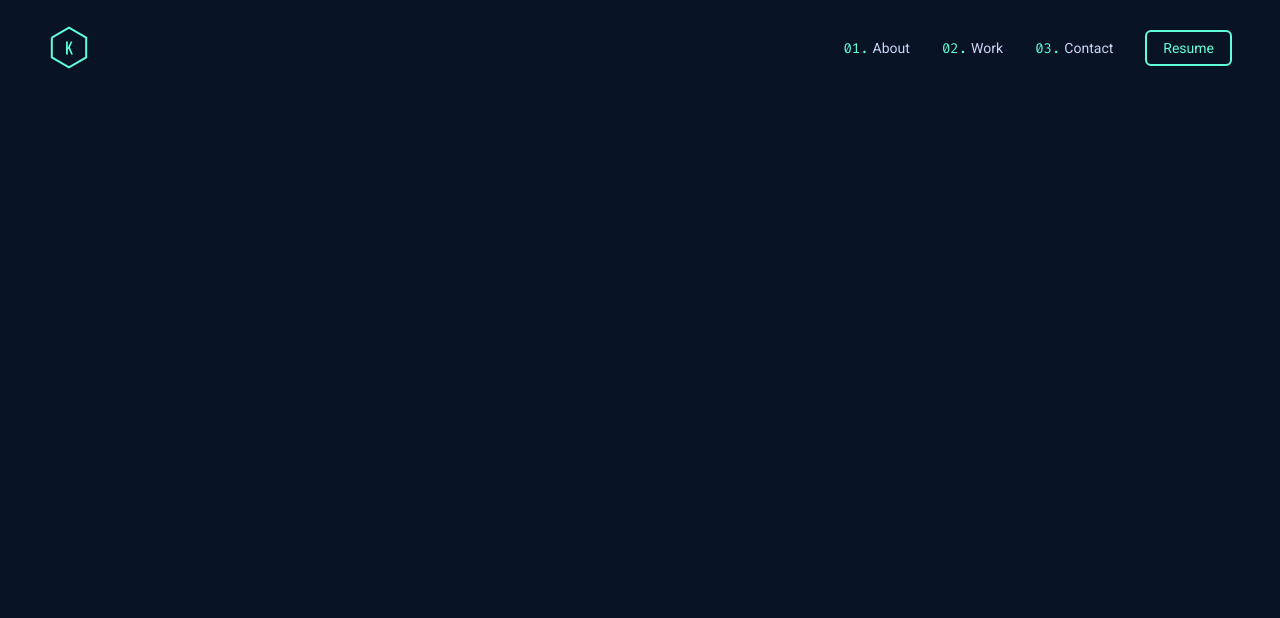
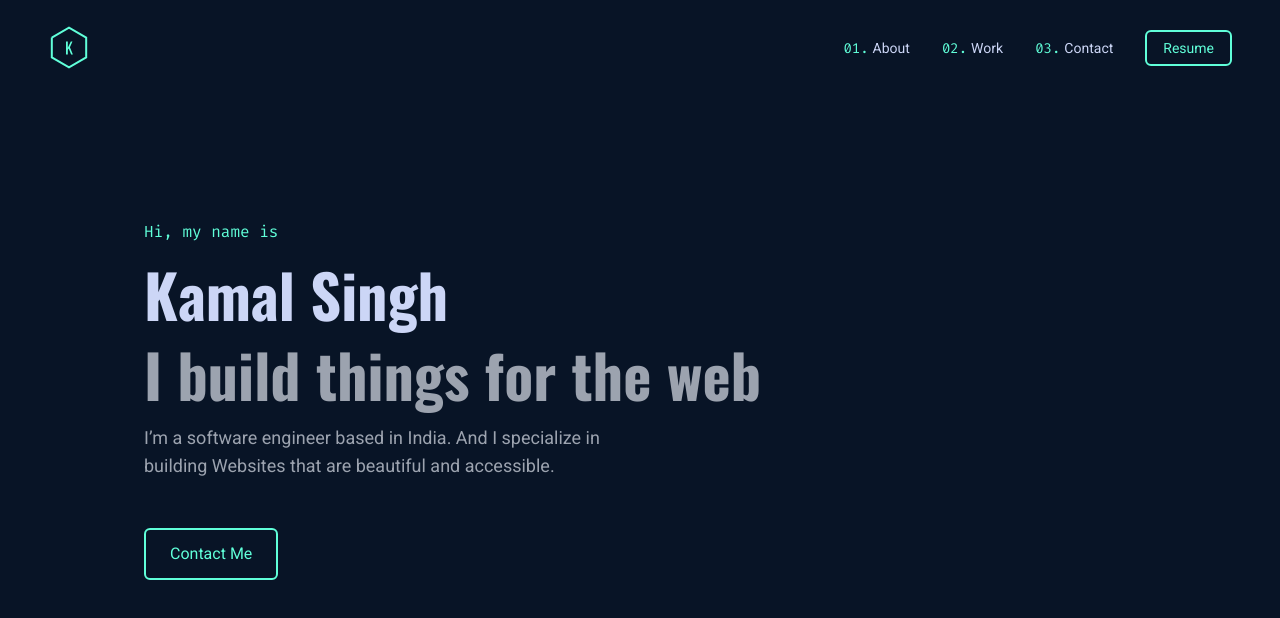
Before and after one commit to kamalsingh200238/kamalsingh_portfolio, a Next.js app: page / in a window 1280 px wide. Shown: the top 618 px of the page. Built offline with nearby package versions, Linux system fonts and the light colour scheme.

Commit message:
importing hero section in page

```diff
--- a/app/page.tsx
+++ b/app/page.tsx
@@ -1,5 +1,6 @@
 import { Fira_Code, Oswald, Roboto } from "@next/font/google";
 import Navbar from "@/components/Navbar";
+import HeroSection from "@/components/HeroSection";
 
 const firaCode = Fira_Code({
   subsets: ["latin"],
@@ -21,7 +22,10 @@ export default function Home() {
     >
       <div className="min-h-screen bg-primary-500 font-roboto text-gray-400">
         <Navbar />
-        <main id="content" className=""></main>
+        <main id="content" className="">
+          {/* @ts-expect-error Server Component */}
+          <HeroSection />
+        </main>
       </div>
     </div>
   );
```
